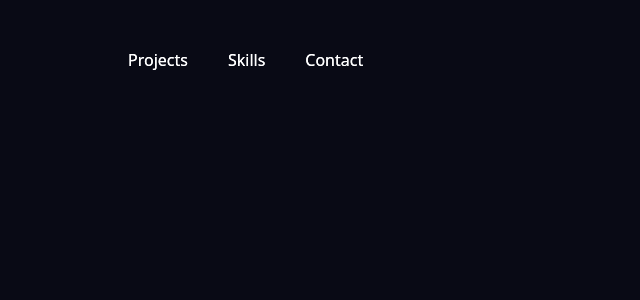
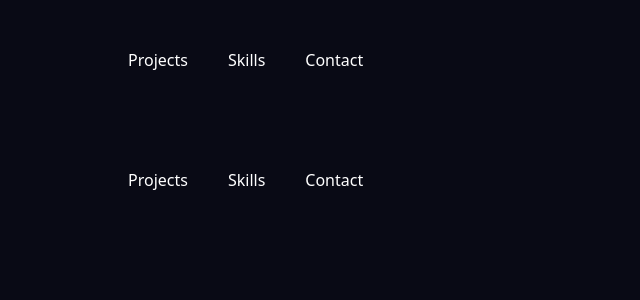
Before and after one commit to PatcharaPN/my-portfolio, a Next.js app: page /Nav in a window 1280 px wide. Shown: the top 300 px of the page, without its empty margins (0-640 px from the left). Built offline with nearby package versions, Linux system fonts and the light colour scheme.

Commit message:
fixed some bug

```diff
--- a/app/Nav/page.tsx
+++ b/app/Nav/page.tsx
@@ -3,7 +3,7 @@ import React from "react";
 
 const Nav = () => {
   return (
-    <div className="absolute top-0 z-10 flex justify-between w-full px-8 py-6 md:px-32 md:py-10">
+    <div className="static top-0 z-10 flex justify-between w-full px-8 py-6 md:px-32 md:py-10">
       {/* เมนูหลัก */}
       <ul className="flex gap-5 items-center md:gap-10 ">
         <li className="text-white text-xl md:text-base">Projects</li>
```
